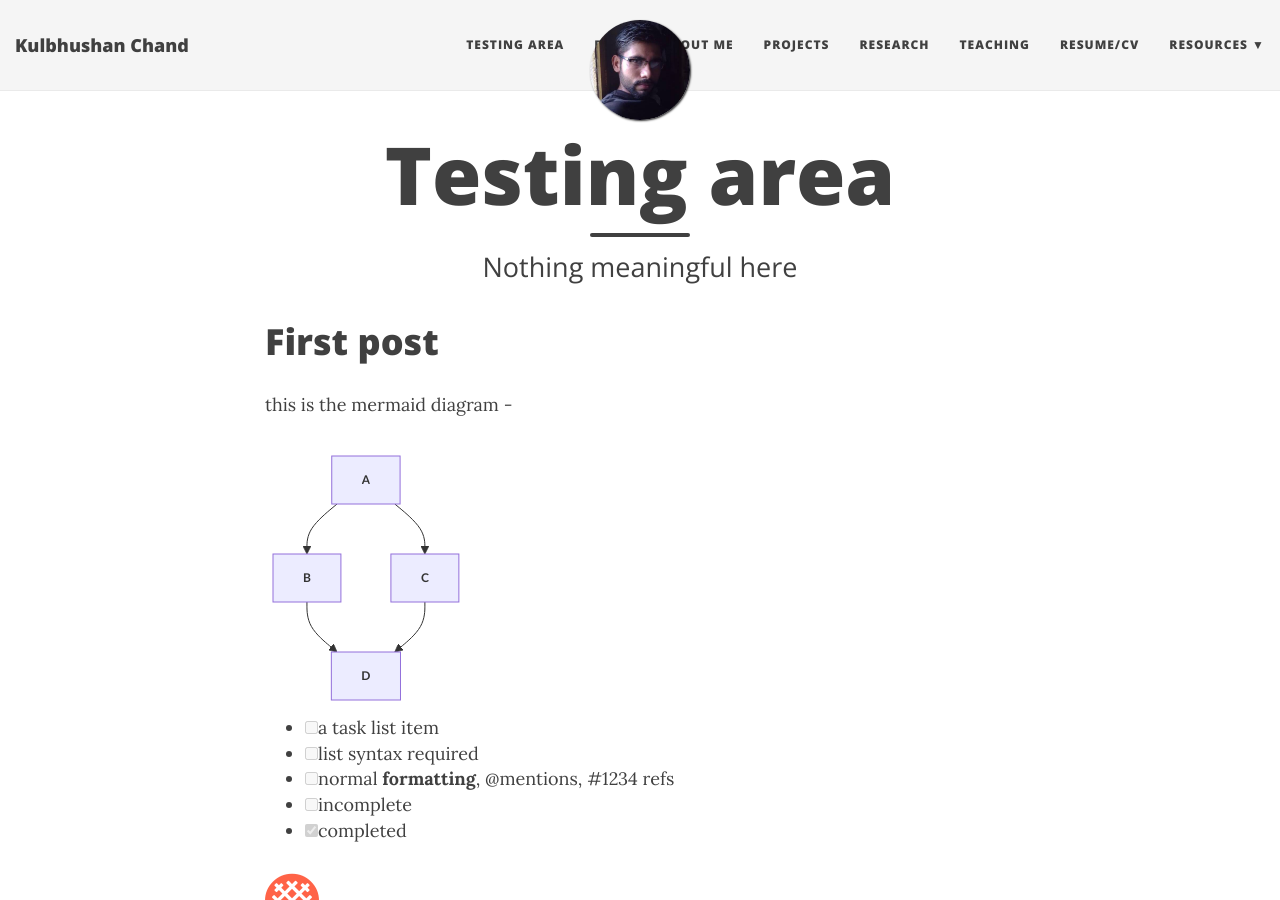
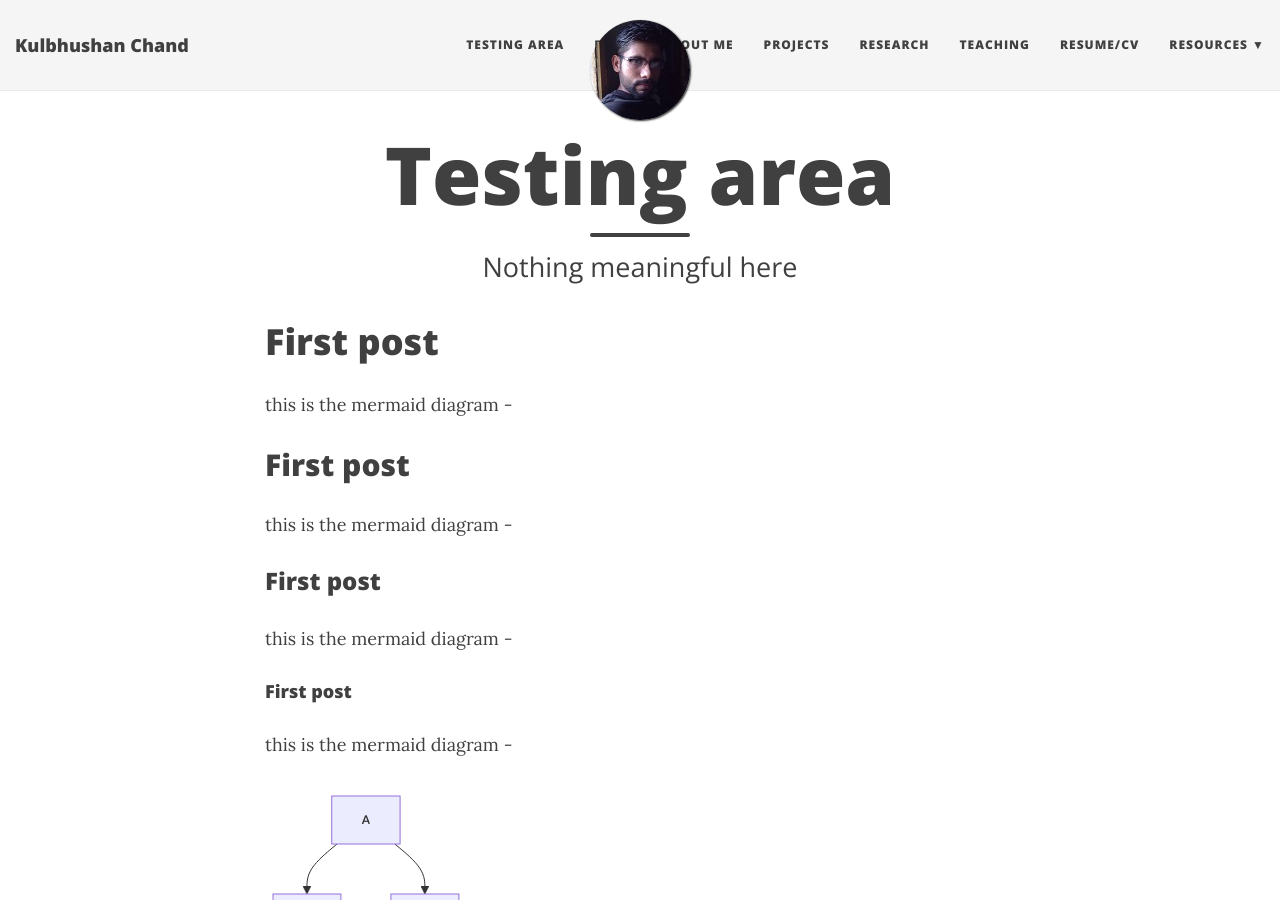
Before and after one commit to kulbhushanchand/kulbhushan-chand.github.io-v1, a Jekyll site: the page built from testing-area.md, in a window 1280 px wide and 900 px high. Built offline with Jekyll 4.4.1, drawn with Linux system fonts in a browser that asks for light colours; nearby versions of some CDN libraries; a style sheet for code colours, icons or effects is not loaded; some of the changed text lies outside the part shown.

Commit message:
additions

```diff
--- a/_includes/footer-scripts.html
+++ b/_includes/footer-scripts.html
@@ -35,6 +35,8 @@
 
 {% include google_analytics.html %}
 
+
 <script>
     new WOW().init();
+    AOS.init();
 </script>
--- a/_includes/head.html
+++ b/_includes/head.html
@@ -126,4 +126,5 @@
   {% include matomo.html %}
   {% endif %}
 
+
 </head>
--- a/_layouts/base.html
+++ b/_layouts/base.html
@@ -27,10 +27,10 @@ common-ext-js:
 <html lang="en">
   <!-- Beautiful Jekyll | MIT license | Copyright Dean Attali 2016 -->
   {% include head.html %}
-  {% include footer-scripts.html %}
+
 
   <body>
-
+    <script src="https://cdnjs.cloudflare.com/ajax/libs/Chart.js/2.7.2/Chart.min.js"></script>
     {% include gtm_body.html %}
 
     {% include nav.html %}
@@ -39,9 +39,8 @@ common-ext-js:
 
     {% include footer.html %}
 
-    <script>
-      AOS.init();
-    </script>
+    {% include footer-scripts.html %}
+
 
   </body>
 
--- a/testing-area.md
+++ b/testing-area.md
@@ -9,7 +9,23 @@ published: true
 ---
 
 
+
+
+
+
 # First post
+
+this is the mermaid diagram -
+
+## First post
+
+this is the mermaid diagram -
+
+### First post
+
+this is the mermaid diagram -
+
+#### First post
 
 this is the mermaid diagram -
 
@@ -40,12 +56,12 @@ graph TD;
 
 <i style="color: Tomato;" class="fas fa-stroopwafel fa-3x"></i>
 
-<div class="item" data-aos="fade-up"> <h1> kulbhushan AOS animation</h1> </div>
+<div class="item" data-aos="fade-up"> kulbhushan AOS animation </div>
 
 
 
 <div class="wow zoomIn" data-wow-duration="0.5s">
-<h2> kulbhushan WOW animation</h2>
+ kulbhushan WOW animation
 </div>
 
 
```
Also changed, not shown: _posts/2018-08-02-the-beginning-of-my-personal-website.md (+1 -1 lines), _includes/header.html (line endings or trailing spaces), img/avatar-icon.jpg.
